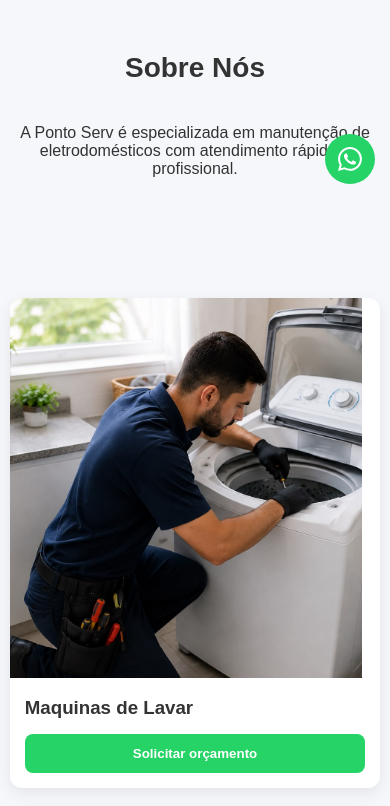
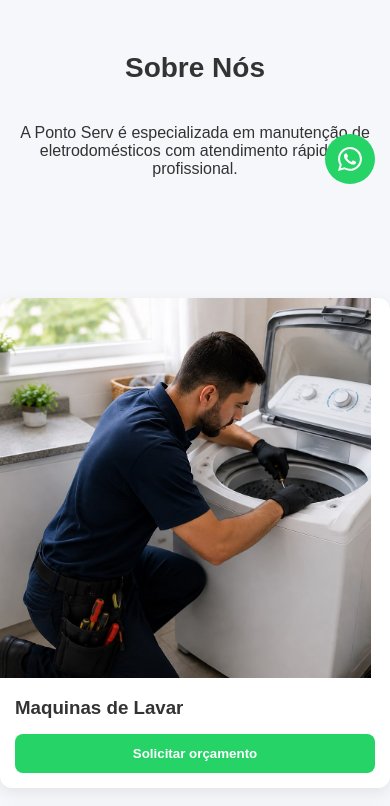
Before and after one commit to Deh1301/ponto-serv, a website: page indexSite.html in a window 390 px wide. Shown: the part 645-1451 px from the top of the page. Drawn offline with nearby package versions, Linux system fonts and the light colour scheme.

Commit message:
atualizando card

```diff
--- a/public/styles/index.css
+++ b/public/styles/index.css
@@ -103,7 +103,7 @@ h2 {
   }
 
   .card {
-    width: 95%;
+    width: 100%;
     margin: 0 auto;
   }
 }
@@ -118,7 +118,7 @@ h2 {
   }
 
   .card {
-    width: 95%;
+    width: 100%;
     margin: 0 auto;
   }
 
@@ -138,7 +138,7 @@ h2 {
   }
 
   .card {
-    width: 95%;
+    width: 100%;
     margin: 0 auto;
   }
 
@@ -348,7 +348,7 @@ h2 {
 
 @media(max-width:900px) {
   .card {
-    width: 95%;
+    width: 100%;
     margin: 0 auto;
   }
 
@@ -371,7 +371,7 @@ h2 {
 
 @media(max-width:600px) {
   .card {
-    width: 95%;
+    width: 100%;
     margin: 0 auto;
   }
 
@@ -386,7 +386,7 @@ h2 {
 
 @media(max-width:400px) {
   .card {
-    width: 95%;
+    width: 100%;
     margin: 0 auto;
   }
 
```
